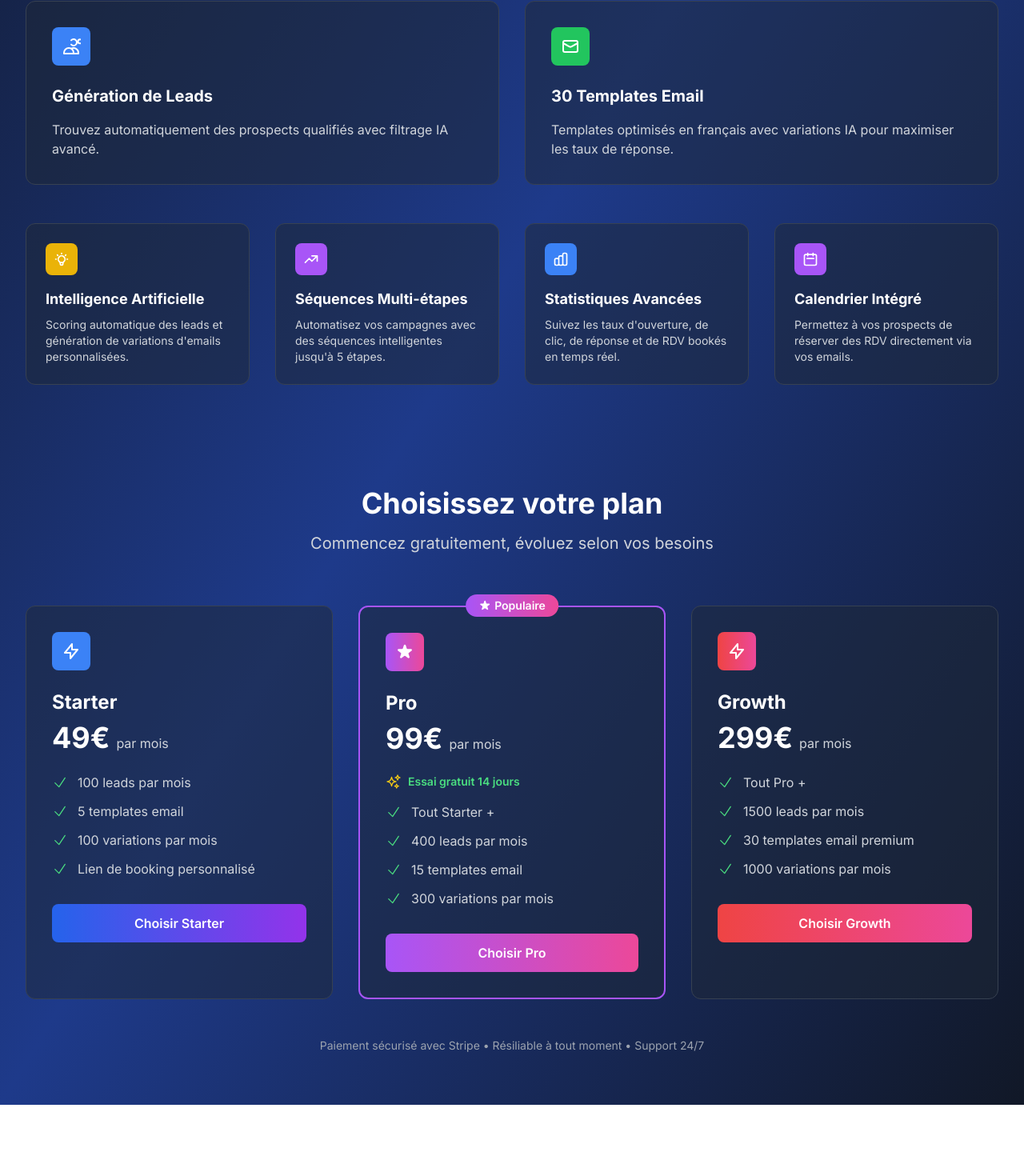
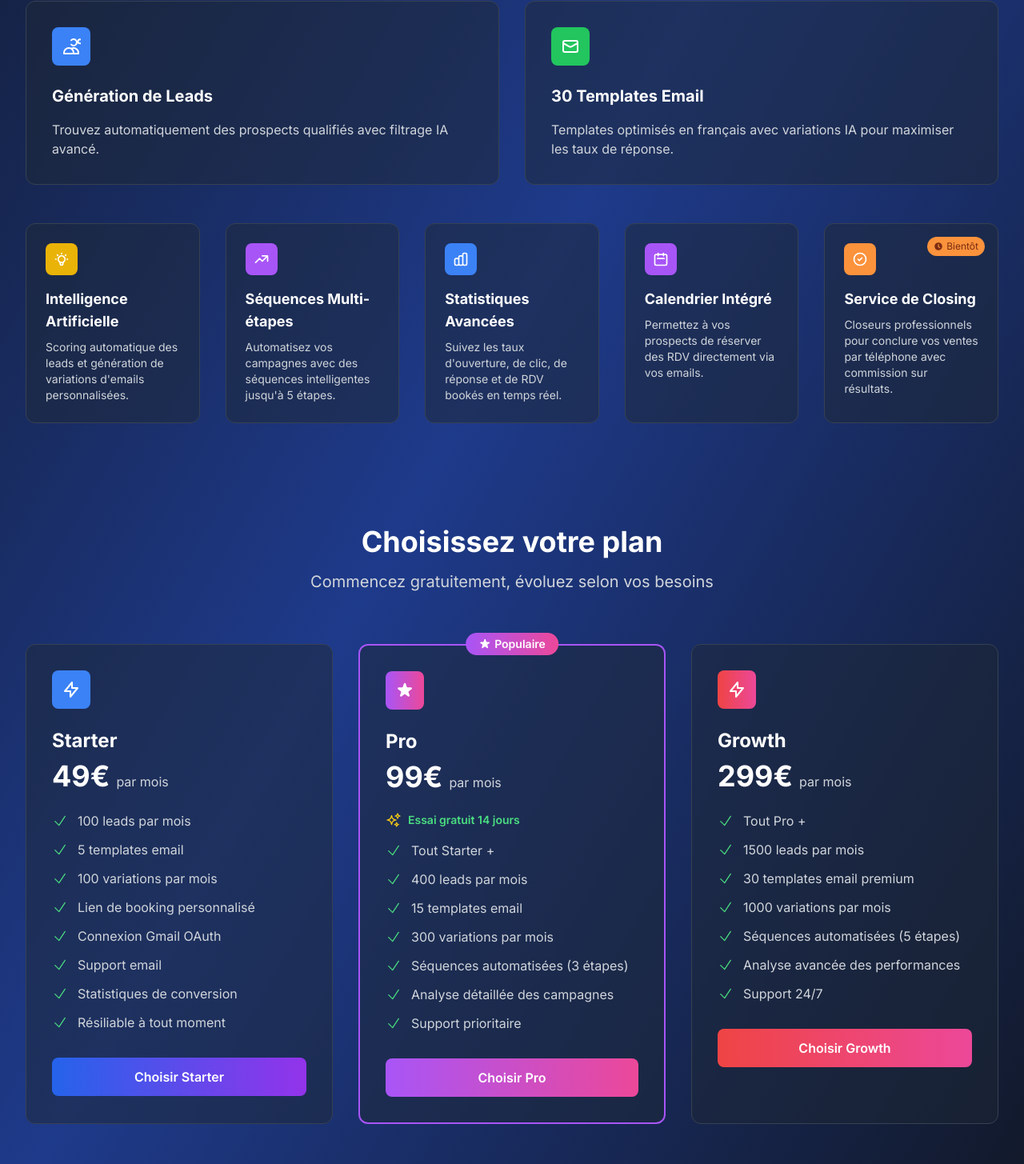
Before and after one commit to benjamindaniel0605-prog/leadpilot3, a Next.js app: page / in a window 1280 px wide. Shown: the part 715-2170 px from the top of the page at 80% size. Before the commit the page ends 2096 px from the top, so only its background shows below. Built offline with nearby package versions, Linux system fonts and the light colour scheme.

Commit message:
Update homepage and pricing: add closing service, complete feature lists, fix yearly pricing calculation with 2 months free

```diff
--- a/app/page.tsx
+++ b/app/page.tsx
@@ -176,7 +176,7 @@ export default function HomePage() {
           </div>
 
           {/* Second row of features */}
-          <div className="grid md:grid-cols-2 lg:grid-cols-4 gap-8">
+          <div className="grid md:grid-cols-2 lg:grid-cols-5 gap-8">
             <div className="bg-gray-800/50 rounded-xl p-6 border border-gray-700">
               <div className="w-10 h-10 bg-yellow-500 rounded-lg flex items-center justify-center mb-4">
                 <svg className="w-5 h-5 text-white" fill="none" stroke="currentColor" viewBox="0 0 24 24">
@@ -224,6 +224,26 @@ export default function HomePage() {
                 Permettez à vos prospects de réserver des RDV directement via vos emails.
               </p>
             </div>
+
+            <div className="bg-gray-800/50 rounded-xl p-6 border border-gray-700 relative">
+              <div className="absolute top-4 right-4">
+                <div className="bg-orange-400 text-orange-900 text-xs px-2 py-1 rounded-full flex items-center">
+                  <svg className="w-3 h-3 mr-1" fill="currentColor" viewBox="0 0 20 20">
+                    <path fillRule="evenodd" d="M10 18a8 8 0 100-16 8 8 0 000 16zm1-12a1 1 0 10-2 0v4a1 1 0 00.293.707l2.828 2.829a1 1 0 101.415-1.415L11 9.586V6z" clipRule="evenodd" />
+                  </svg>
+                  Bientôt
+                </div>
+              </div>
+              <div className="w-10 h-10 bg-orange-400 rounded-lg flex items-center justify-center mb-4">
+                <svg className="w-5 h-5 text-white" fill="none" stroke="currentColor" viewBox="0 0 24 24">
+                  <path strokeLinecap="round" strokeLinejoin="round" strokeWidth={2} d="M9 12l2 2 4-4m6 2a9 9 0 11-18 0 9 9 0 0118 0z" />
+                </svg>
+              </div>
+              <h3 className="text-lg font-bold text-white mb-2">Service de Closing</h3>
+              <p className="text-gray-300 text-sm">
+                Closeurs professionnels pour conclure vos ventes par téléphone avec commission sur résultats.
+              </p>
+            </div>
           </div>
         </div>
       </section>
@@ -269,6 +289,22 @@ export default function HomePage() {
                 <li className="flex items-center">
                   <CheckIcon className="w-5 h-5 text-green-400 mr-3" />
                   <span className="text-gray-300">Lien de booking personnalisé</span>
+                </li>
+                <li className="flex items-center">
+                  <CheckIcon className="w-5 h-5 text-green-400 mr-3" />
+                  <span className="text-gray-300">Connexion Gmail OAuth</span>
+                </li>
+                <li className="flex items-center">
+                  <CheckIcon className="w-5 h-5 text-green-400 mr-3" />
+                  <span className="text-gray-300">Support email</span>
+                </li>
+                <li className="flex items-center">
+                  <CheckIcon className="w-5 h-5 text-green-400 mr-3" />
+                  <span className="text-gray-300">Statistiques de conversion</span>
+                </li>
+                <li className="flex items-center">
+                  <CheckIcon className="w-5 h-5 text-green-400 mr-3" />
+                  <span className="text-gray-300">Résiliable à tout moment</span>
                 </li>
               </ul>
               <Link
@@ -320,6 +356,18 @@ export default function HomePage() {
                   <CheckIcon className="w-5 h-5 text-green-400 mr-3" />
                   <span className="text-gray-300">300 variations par mois</span>
                 </li>
+                <li className="flex items-center">
+                  <CheckIcon className="w-5 h-5 text-green-400 mr-3" />
+                  <span className="text-gray-300">Séquences automatisées (3 étapes)</span>
+                </li>
+                <li className="flex items-center">
+                  <CheckIcon className="w-5 h-5 text-green-400 mr-3" />
+                  <span className="text-gray-300">Analyse détaillée des campagnes</span>
+                </li>
+                <li className="flex items-center">
+                  <CheckIcon className="w-5 h-5 text-green-400 mr-3" />
+                  <span className="text-gray-300">Support prioritaire</span>
+                </li>
               </ul>
               <Link
                 href="/pricing"
@@ -358,6 +406,18 @@ export default function HomePage() {
                   <CheckIcon className="w-5 h-5 text-green-400 mr-3" />
                   <span className="text-gray-300">1000 variations par mois</span>
                 </li>
+                <li className="flex items-center">
+                  <CheckIcon className="w-5 h-5 text-green-400 mr-3" />
+                  <span className="text-gray-300">Séquences automatisées (5 étapes)</span>
+                </li>
+                <li className="flex items-center">
+                  <CheckIcon className="w-5 h-5 text-green-400 mr-3" />
+                  <span className="text-gray-300">Analyse avancée des performances</span>
+                </li>
+                <li className="flex items-center">
+                  <CheckIcon className="w-5 h-5 text-green-400 mr-3" />
+                  <span className="text-gray-300">Support 24/7</span>
+                </li>
               </ul>
               <Link
                 href="/pricing"
--- a/app/pricing/page.tsx
+++ b/app/pricing/page.tsx
@@ -131,8 +131,8 @@ export default function PricingPage() {
               >
                 Annuel
                 {isYearly && (
-                  <span className="ml-2 bg-green-500 text-white text-xs px-2 py-1 rounded-full">
-                    2 mois offerts
+                  <span className="ml-2 bg-green-500 text-white text-xs px-2 py-1 rounded-full font-bold">
+                    -2 mois offerts
                   </span>
                 )}
               </button>
@@ -161,8 +161,8 @@ export default function PricingPage() {
                   {isYearly ? '/an' : '/mois'}
                 </span>
                 {isYearly && (
-                  <div className="text-sm text-gray-400 mt-1">
-                    Soit {plans.starter.monthly}€/mois
+                  <div className="text-sm text-green-400 mt-1 font-semibold">
+                    Soit {Math.round(plans.starter.yearly / 10)}€/mois (-17% d'économie)
                   </div>
                 )}
               </div>
@@ -206,8 +206,8 @@ export default function PricingPage() {
                   {isYearly ? '/an' : '/mois'}
                 </span>
                 {isYearly && (
-                  <div className="text-sm text-gray-400 mt-1">
-                    Soit {plans.pro.monthly}€/mois
+                  <div className="text-sm text-green-400 mt-1 font-semibold">
+                    Soit {Math.round(plans.pro.yearly / 10)}€/mois (-17% d'économie)
                   </div>
                 )}
               </div>
@@ -247,8 +247,8 @@ export default function PricingPage() {
                   {isYearly ? '/an' : '/mois'}
                 </span>
                 {isYearly && (
-                  <div className="text-sm text-gray-400 mt-1">
-                    Soit {plans.growth.monthly}€/mois
+                  <div className="text-sm text-green-400 mt-1 font-semibold">
+                    Soit {Math.round(plans.growth.yearly / 10)}€/mois (-17% d'économie)
                   </div>
                 )}
               </div>
```
Also changed, not shown: 1 other file (tests, documents, lock files or other folders).
